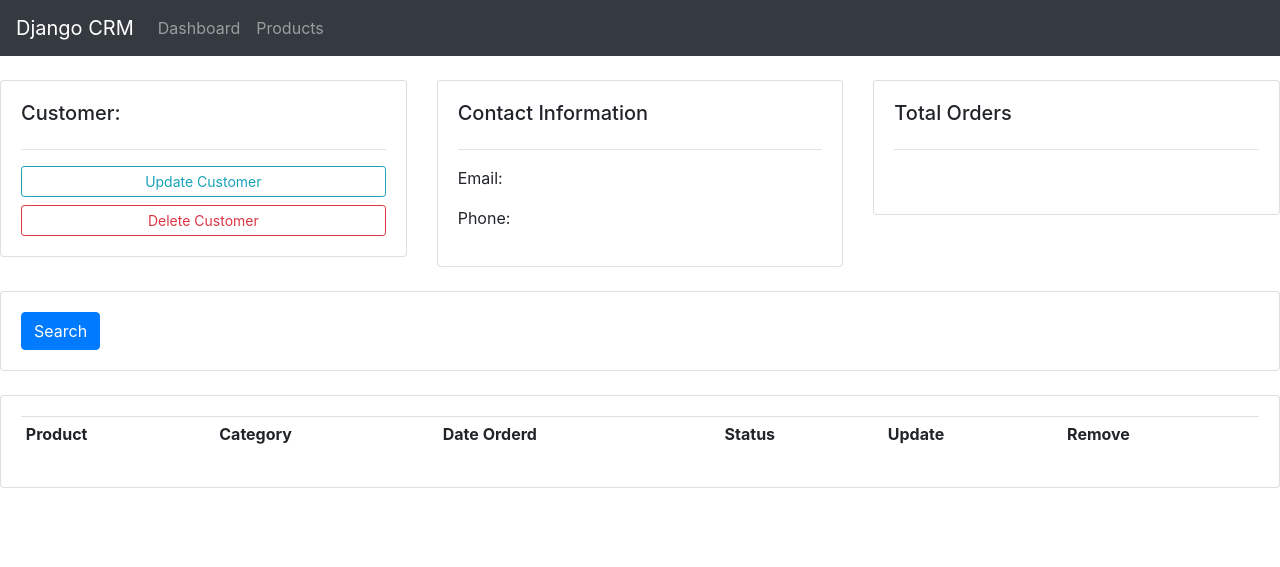
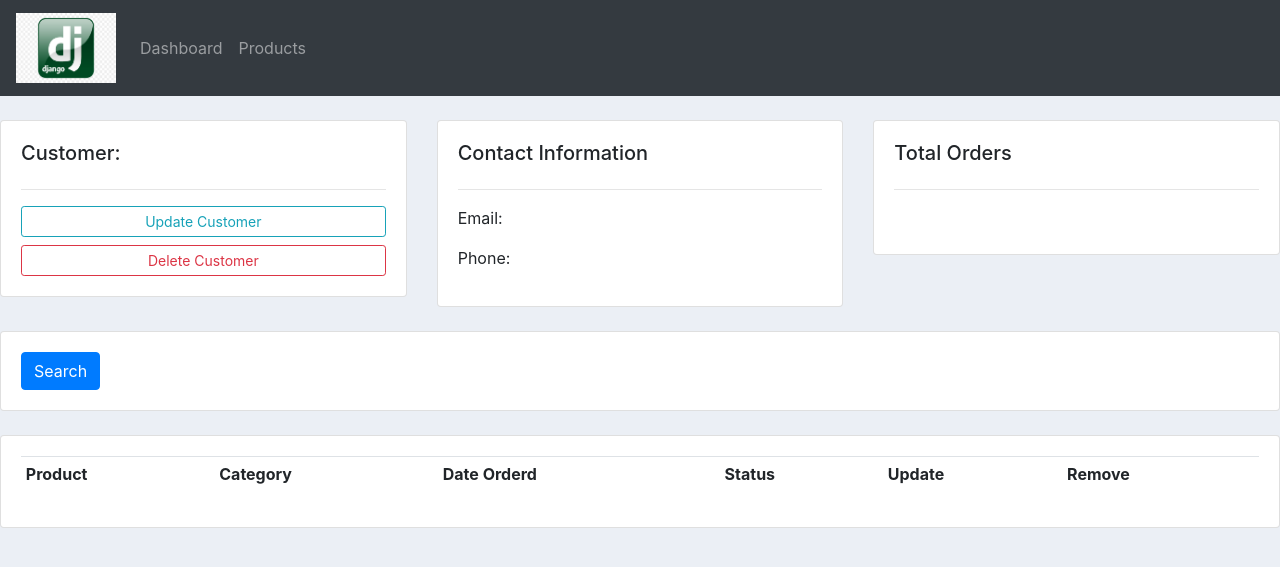
Before and after one commit to Abhishek-Shukla-github/Django-CRM, a Django app: page /customer/ in a window 1280 px wide. Shown: the top 567 px of the page. Run offline with Django 3.2, Linux system fonts and the light colour scheme; tables that the repository leaves empty hold one stand-in row (values such as "Sample post"); lists and menus that the app fills with data are empty; some libraries are stand-ins or nearby versions.

Commit message:
Add logo and seperate the styling

```diff
--- a/django_crm/accounts/templates/accounts/main.html
+++ b/django_crm/accounts/templates/accounts/main.html
@@ -1,26 +1,6 @@
+{% load static %}
 <!DOCTYPE html>
 <html lang="en">
-<style>
-    #logo {}
-
-    body {
-        background-color: #ebeff5;
-    }
-
-
-    #total-orders {
-        background-color: #4cb4c7;
-    }
-
-
-    #orders-delivered {
-        background-color: #7abecc;
-    }
-
-    #orders-pending {
-        background-color: #7CD1C0;
-    }
-</style>
 
 <head>
     <meta charset="UTF-8">
@@ -29,6 +9,7 @@
     <title>Django CRM</title>
     <link rel="stylesheet" href="https://maxcdn.bootstrapcdn.com/bootstrap/4.0.0/css/bootstrap.min.css"
         integrity="sha384-Gn5384xqQ1aoWXA+058RXPxPg6fy4IWvTNh0E263XmFcJlSAwiGgFAW/dAiS6JXm" crossorigin="anonymous">
+    <link rel="stylesheet" href="{% static '/css/main.css' %}">
 </head>
 
 <body>
--- a/django_crm/accounts/templates/accounts/navbar.html
+++ b/django_crm/accounts/templates/accounts/navbar.html
@@ -1,5 +1,6 @@
+{% load static %}
 <nav class="navbar navbar-expand-lg navbar-dark bg-dark">
-    <a class="navbar-brand" href="#">Django CRM</a>
+    <a class="navbar-brand" href="#"><img id="logo" src="{% static 'images/logo.png' %}" alt=""></a>
     <button class="navbar-toggler" type="button" data-toggle="collapse" data-target="#navbarNav"
         aria-controls="navbarNav" aria-expanded="false" aria-label="Toggle navigation">
         <span class="navbar-toggler-icon"></span>
--- a/django_crm/django_crm/settings.py
+++ b/django_crm/django_crm/settings.py
@@ -119,3 +119,9 @@ USE_TZ = True
 # https://docs.djangoproject.com/en/2.2/howto/static-files/
 
 STATIC_URL = '/static/'
+
+MEDIA_URL = '/images/'
+
+STATICFILES_DIRS = [
+    os.path.join(BASE_DIR, 'static')
+]
--- /dev/null
+++ b/django_crm/static/css/main.css
@@ -0,0 +1,22 @@
+#logo {
+    height: 70px;
+    width: 100px;
+}
+
+    body {
+        background-color: #ebeff5;
+    }
+
+
+    #total-orders {
+        background-color: #4cb4c7;
+    }
+
+
+    #orders-delivered {
+        background-color: #7abecc;
+    }
+
+    #orders-pending {
+        background-color: #7CD1C0;
+    }
```
Also changed, not shown: django_crm/static/images/logo.png (added).
